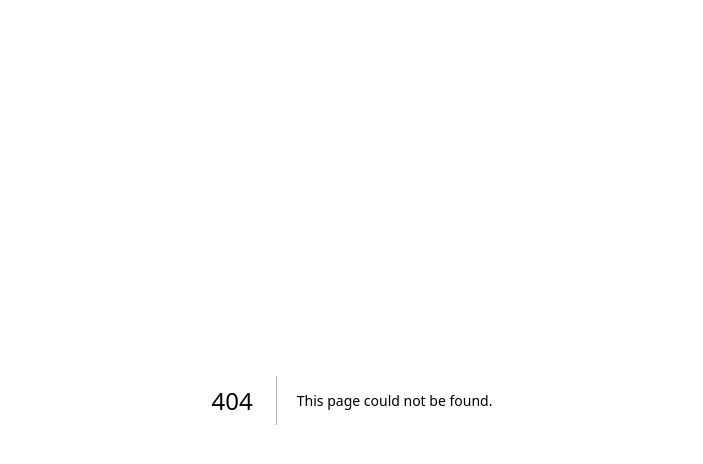
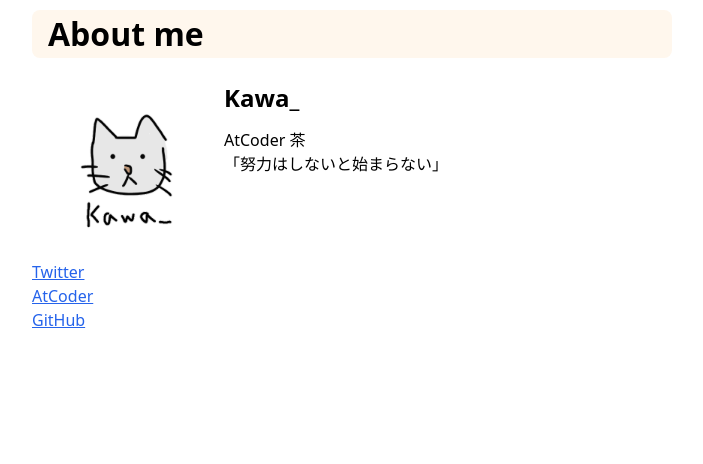
Before and after one commit to Kawa0x5F/homepage, a Next.js app: page /about in a window 1280 px wide. Before the commit this address had no page. Shown: the top 464 px of the page, without its empty margins (288-991 px from the left). Built offline with nearby package versions, Linux system fonts and the light colour scheme.

Commit message:
[add] デフォルトページを作成．
デフォルトページを作成．
既存のページをAboutページとし，そのページへのリンクを作成した

```diff
--- /dev/null
+++ b/app/about/page.tsx
@@ -0,0 +1,43 @@
+import type { Metadata } from 'next'
+import Image from 'next/image'
+import './../ui/globals.css'
+
+export const metadata: Metadata = {
+  title: 'Kawa_Web',
+  description: 'Kawa_のホームページです.',
+}
+
+export default function Home() {
+  return (
+    <main>
+      <div className='mx-80'>
+        <div className='rounded-lg bg-orange-50'>
+          <h1 className='ml-4'><strong>About me</strong></h1>
+        </div>
+
+          <div className="flex flex-row">
+            <Image
+              src="/snsProfile.png"
+              alt="Kawa_Cat. This icon is used by Kawa_ on SNS."
+              width={512}
+              height={512}
+
+              sizes='100vw'
+              style={{
+                width: '30%',
+                height: 'auto',
+              }}
+            />
+            <div>
+              <h2>Kawa_</h2>
+              <p>AtCoder 茶</p>
+              <p>「努力はしないと始まらない」</p>
+            </div>
+        </div>
+        <a href='https://x.com/kawa0x5f'>Twitter</a><br/>
+        <a href='https://atcoder.jp/user/Kawa_'>AtCoder</a><br/>
+        <a href='https://github.com/Kawa0x5F'>GitHub</a>
+      </div>
+    </main>
+  );
+}
--- /dev/null
+++ b/app/component/BackgroundText.tsx
@@ -0,0 +1,16 @@
+export default function BackgroundText() {
+    return (
+      <div className="fixed bottom-8 right-8 w-auto h-auto flex items-end pointer-events-none">
+        <p
+          className="font-bold text-gray-300 opacity-20 leading-none whitespace-nowrap"
+          style={{
+            fontSize: "clamp(6rem, 45vw, 45vh)",
+            width: "100%",
+            maxWidth: "100%", // 最大幅を設定し、親要素に収まるようにする
+          }}
+        >
+          Kawa_
+        </p>
+      </div>
+    );
+  }
--- a/app/page.tsx
+++ b/app/page.tsx
@@ -1,6 +1,9 @@
 import type { Metadata } from 'next'
 import Image from 'next/image'
+import Link from 'next/link'
+import BackgroundText from './component/BackgroundText'
 import './ui/globals.css'
+
 
 export const metadata: Metadata = {
   title: 'Kawa_Web',
@@ -9,35 +12,11 @@ export const metadata: Metadata = {
 
 export default function Home() {
   return (
-    <main>
-      <div className='mx-80'>
-        <div className='rounded-lg bg-orange-50'>
-          <h1 className='ml-4'><strong>About me</strong></h1>
-        </div>
-
-          <div className="flex flex-row">
-            <Image
-              src="/snsProfile.png"
-              alt="Kawa_Cat. This icon is used by Kawa_ on SNS."
-              width={512}
-              height={512}
-
-              sizes='100vw'
-              style={{
-                width: '30%',
-                height: 'auto',
-              }}
-            />
-            <div>
-              <h2>Kawa_</h2>
-              <p>AtCoder 茶</p>
-              <p>「努力はしないと始まらない」</p>
-            </div>
-        </div>
-        <a href='https://x.com/kawa0x5f'>Twitter</a><br/>
-        <a href='https://atcoder.jp/user/Kawa_'>AtCoder</a><br/>
-        <a href='https://github.com/Kawa0x5F'>GitHub</a>
+    <main className="relative w-full h-screen flex items-center justify-center">
+      <div>
+        <Link href="/about">ABOUT</Link><br />
       </div>
+      <BackgroundText />
     </main>
   );
 }
```
